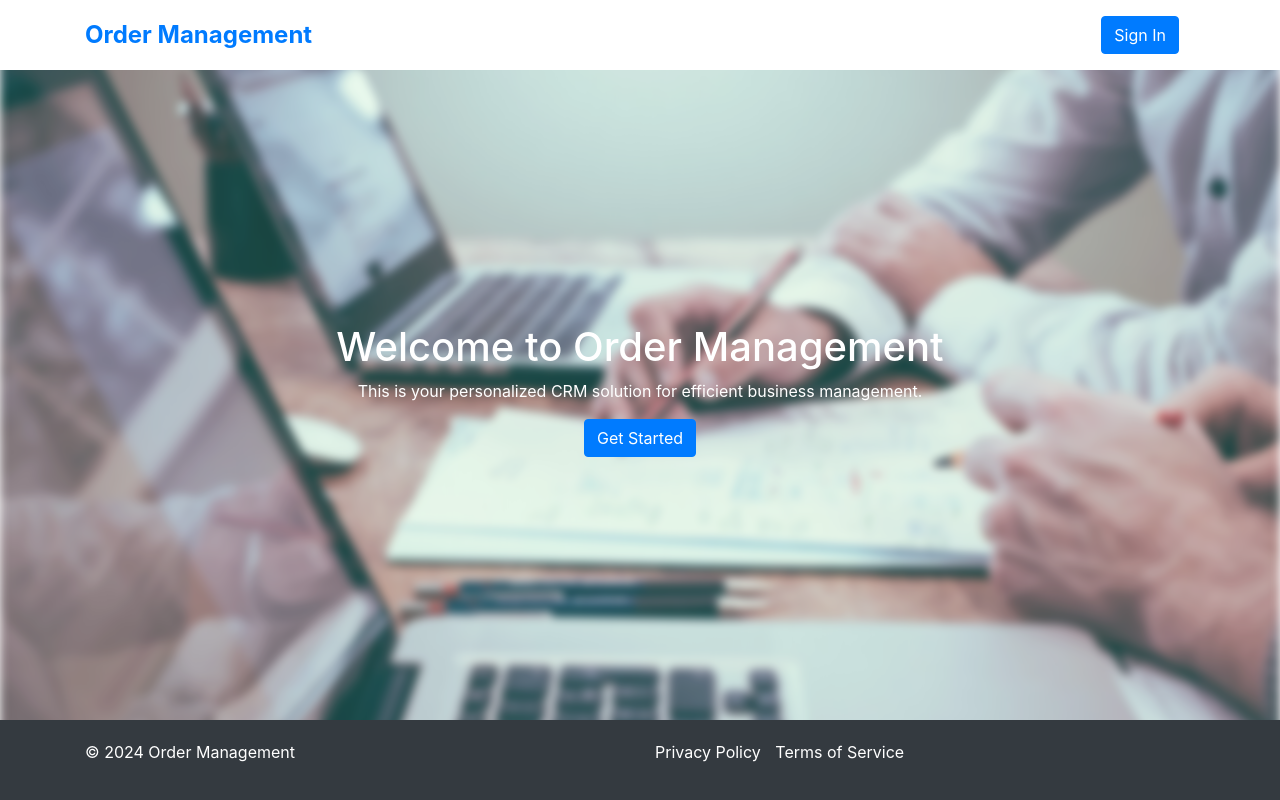
After one commit to udaysk3/Vatsal_Order_Mgmt, a Django app: page / in a window 1280 px wide. The commit adds this page. Run offline with Django 4.2, Linux system fonts and the light colour scheme; some libraries are stand-ins or nearby versions.

Commit message:
New Changes

```diff
--- a/home/urls.py
+++ b/home/urls.py
@@ -11,6 +11,7 @@ urlpatterns = [
     path("new_order", views.newOrder, name="new_order"),
     path("edit_order/<str:id>", views.editOrder, name="edit_order"),
     path("filterbyshop", views.filterByShop, name="filterbyshop"),
+    path("assign_to_manufacturer", views.assign_to_manufacturer, name="assign_to_manufacturer"),
     path("completed_orders", views.completedOrders, name="completed_orders"),
     path("markascomplete/<str:id>", views.markAsComplete, name="markascomplete"),
     path("dashboard", views.dashboard, name="dashboard"),
--- a/home/views.py
+++ b/home/views.py
@@ -18,9 +18,13 @@ def dashboard(request):
 
 @login_required
 def orders(request):
-    orders = Item.objects.filter(completed=False)
+    if request.user.user_type == "manufacturer":
+        orders = Item.objects.filter(assigned_to=request.user, completed=False)
+    else:
+        orders = Item.objects.filter(completed=False)
     shops = Item.objects.values('shop_name').distinct()
-    return render(request, "home/orders.html", {"items": orders, "shops" : shops})
+    mans = User.objects.filter(user_type="manufacturer")
+    return render(request, "home/orders.html", {"items": orders, "shops" : shops, "mans": mans})
 
 
 @login_required
@@ -35,9 +39,14 @@ def Admin(request):
 @login_required
 def newOrder(request):
     if request.method == "POST":
+        if request.POST.get('completed') == 'on':
+             request.POST['completed'] = True
+        else:
+             request.POST['completed'] = False
         try:
             order_data = {
                 'order_id': request.POST.get('order_id'),
+                'order_id_2': request.POST.get('order_id_2'),
                 'order_date': request.POST.get('order_date'),
                 'admin_photo': request.FILES.get('admin_photo'),
                 'manufacturer_photo': request.FILES.get('manufacturer_photo'),
@@ -68,7 +77,7 @@ def newOrder(request):
                 'total_cost': request.POST.get('total_cost', 0),
                 'original_delivery_date': request.POST.get('original_delivery_date'),
                 'customer_name': request.POST.get('customer_name'),
-                'fax_shipping': request.POST.get('fax_shipping'),
+                'fast_shipping': request.POST.get('fast_shipping', False),
                 'address': request.POST.get('address'),
                 'shop_name': request.POST.get('shop_name'),
                 'completed': request.POST.get('completed', False),
@@ -87,6 +96,7 @@ def editOrder(request, id):
     if request.method == 'POST':
         try:
             order.order_id = request.POST.get('order_id', order.getOrderID())
+            order.order_id_2 = request.POST.get('order_id_2', order.get2OrderID())
             order.order_date = request.POST.get('order_date', order.getOrderDate())
             if request.FILES.get('admin_photo'):
                 order.admin_photo = request.FILES.get('admin_photo')
@@ -117,14 +127,20 @@ def editOrder(request, id):
             order.labour3 = request.POST.get('labour3', order.getLabour3())
             order.delivery_cost = request.POST.get('delivery_cost', order.getDeliveryCost())
             order.packaging_cost = request.POST.get('packaging_cost', order.getPackagingCost())
-            order.total_cost = float(order.getPackagingCost()) + float(order.getDeliveryCost())
+            order.total_cost = float(order.getMainStone4) + float(order.getSideStone4) + float(order.getMaterialUsed4) + float(order.getLabour3) + float(order.getPackagingCost()) + float(order.getDeliveryCost())
             if request.POST.get('original_delivery_date'):
                 order.original_delivery_date = request.POST.get('original_delivery_date', order.getOriginalDeliveryDate())
             order.customer_name = request.POST.get('customer_name', order.getCustomerName())
-            order.fax_shipping = request.POST.get('fax_shipping', order.getFaxShipping())
             order.address = request.POST.get('address', order.getAddress())
             order.shop_name = request.POST.get('shop_name', order.getShopName())
-            print(request.POST)
+            if request.POST.get('fast_shipping') == 'on':
+                order.fast_shipping = True
+            else:
+                order.fast_shipping = False
+            if request.POST.get('completed') == 'on':
+                order.completed = True
+            else:
+                order.completed = False
             order.save()
             messages.success(request, "Order updated successfully")
             return redirect('/orders')  # Redirect to home page or any other appropriate URL
@@ -135,14 +151,39 @@ def editOrder(request, id):
 
 def filterByShop(request):
     shop_name = request.POST['shop_name']
-    orders = Item.objects.filter(shop_name=shop_name)
+    if request.user.user_type == "manufacturer":
+        orders = Item.objects.filter(assigned_to=request.user, shop_name=shop_name)
+    else:
+        orders = Item.objects.filter(shop_name=shop_name)
+    mans = User.objects.filter(user_type="manufacturer")
     shops = Item.objects.values('shop_name').distinct()
-    return render(request, "home/orders.html", {"items": orders, "shops": shops})
+    return render(request, "home/orders.html", {"items": orders, "shops": shops, "mans": mans})
+
+def assign_to_manufacturer(request):
+    if request.user.user_type == "manufacturer":
+        orders = Item.objects.filter(completed=False, assigned_to=request.user)
+    else:
+        orders = Item.objects.filter(completed=False)
+    shops = Item.objects.values('shop_name').distinct()
+    mans = User.objects.filter(user_type="manufacturer")
+    if request.method == "GET":
+        return render(request, "home/orders.html", {"items": orders, "shops": shops, "mans": mans})
+    manufacturer = request.POST['manufacturer']
+    man = User.objects.get(id=manufacturer)
+    item = Item.objects.get(id=request.POST['order'])
+    item.assigned_to = man
+    item.save()
+    messages.success(request, "Order assigned to manufacturer")
+    return render(request, "home/orders.html", {"items": orders, "shops": shops, "mans": mans})
 
 def completedOrders(request):
-    orders = Item.objects.filter(completed=True)
+    if request.user.user_type == "manufacturer":
+        orders = Item.objects.filter(completed=True, assigned_to=request.user)
+    else:
+        orders = Item.objects.filter(completed=True)
     shops = Item.objects.values('shop_name').distinct()
-    return render(request, "home/orders.html", {"items": orders, "shops": shops})
+    mans = User.objects.filter(user_type="manufacturer")
+    return render(request, "home/orders.html", {"items": orders, "shops": shops, "mans": mans})
 
 def markAsComplete(request,id):
     try:
--- a/templates/home/dashboard.html
+++ b/templates/home/dashboard.html
@@ -27,7 +27,7 @@
               <button type="button" class="btn btn-primary">Open Orders : {{new_orders}}</button>
             </div>
             <div>
-              <button type="button" class="btn btn-primary">Revenue : {{revenue}}</button>
+              <button type="button" class="btn btn-primary">Revenue : {{total_revenue}}</button>
             </div>
 
           </div>
--- /dev/null
+++ b/templates/home/index.html
@@ -0,0 +1,132 @@
+<!DOCTYPE html>
+{% load static %}
+<html lang="en">
+    <meta charset="UTF-8">
+    <meta name="viewport" content="width=device-width, initial-scale=1.0">
+    <script src="https://cdn.jsdelivr.net/npm/@tabler/core@1.0.0-beta17/dist/js/tabler.min.js"></script>
+<link rel="stylesheet" href="https://cdn.jsdelivr.net/npm/@tabler/core@1.0.0-beta17/dist/css/tabler.min.css">
+<link rel="stylesheet" href="https://cdn.jsdelivr.net/npm/tabler-ui/dist/css/tabler.min.css">
+<link rel="stylesheet" href="https://cdnjs.cloudflare.com/ajax/libs/font-awesome/5.15.3/css/all.min.css">
+<link rel="stylesheet" href="https://stackpath.bootstrapcdn.com/bootstrap/4.5.2/css/bootstrap.min.css">
+
+
+<link rel="shortcut icon" href={% static "assets/img/logo.png" %} type="image/x-icon">
+
+    <title>Order Management</title>
+    <style>
+
+        body::before {
+            content: '';
+            position: fixed;
+            top: 0;
+            left: 0;
+            width: 100%;
+            height: 100%;
+            background-image:url('{% static "assets/img/hero.avif" %}');
+            background-size: cover;
+            filter: blur(5px); /* Adjust the blur value as needed */
+            z-index: -1;
+            opacity: 0.9; /* Adjust the opacity value as needed */
+          }
+
+          body {
+            color: white; /* Text color on top of the background image */
+          }
+          html, body {
+            height: 100%;
+            margin: 0;
+        }
+
+        body {
+            display: flex;
+            flex-direction: column;
+        }
+
+        .container {
+            flex: 1;
+        }
+
+
+        .container-content {
+          display: flex;
+          justify-content: center;
+          align-items: center;
+          min-height: 80vh;
+        }
+
+        .navbar {
+          color: #fff; /* Text color */
+          background-color:#fff;
+      }
+      .navbar-brand {
+          font-size: 24px;
+          font-weight: bold;
+      }
+
+        footer {
+          background-color: #343a40; /* Footer background color */
+          color: white; /* Footer text color */
+          padding: 20px;
+          margin-top: auto;
+        }
+
+        footer a {
+          color: white; /* Footer link color */
+          margin-right: 10px;
+        }
+    </style>
+</head>
+<body>
+    <nav class="navbar navbar-expand-lg bg-white-700">
+        <div class="container">
+            <a class="navbar-brand text-primary" href="/">Order Management</a>
+            {% if user.is_authenticated %}
+            <a class="nav-link text-azure" href="{% url "user:logout" %}"><button class="btn btn-primary">Sign out</button></a>
+            {% else %}
+            <a class="nav-link text-azure" href="{% url "user:login" %}"><button class="btn btn-primary">Sign In</button></a>
+            {% endif %}
+        </div>
+    </nav>
+    {% for message in messages %}
+          <div class="container p-0" style="width:350px">
+            <div class="alert {{ message.tags }} alert-dismissible m-0 text-center" role="alert" >
+              <button type="button" class="close" data-dismiss="alert" aria-label="Close">
+                <span aria-hidden="True">&times;</span>
+              </button>
+             {{ message }}
+            </div>
+          </div>
+          {% endfor %}
+
+        <div class="container-content">
+
+            <div class="text-center">
+                <h1>Welcome to Order Management</h1>
+                <p>This is your personalized CRM solution for efficient business management.</p>
+                <a href="/dashboard" class="btn btn-primary">Get Started</a>
+            </div>
+        </div>
+    </div>
+
+    <footer>
+        <div class="container">
+          <div class="row">
+            <div class="col-md-6">
+              <p>&copy; 2024 Order Management</p>
+            </div>
+            <div class="col-md-6 text-md-end">
+              <a href="#">Privacy Policy</a>
+              <a href="#">Terms of Service</a>
+              <!-- Add more footer links as needed -->
+            </div>
+          </div>
+        </div>
+      </footer>
+      <script src="https://code.jquery.com/jquery-3.5.1.slim.min.js"></script>
+    <script src="https://cdn.jsdelivr.net/npm/@popperjs/core@2.9.2/dist/umd/popper.min.js"></script>
+    <script src="https://stackpath.bootstrapcdn.com/bootstrap/4.5.2/js/bootstrap.min.js"></script>
+    <script src="{% static "libs/jquery/dist/jquery.min.js" %}"></script>
+    <script src="{% static "libs/bootstrap/dist/js/bootstrap.bundle.min.js" %}"></script>
+    <script src="https://cdn.jsdelivr.net/npm/tabler@1.1/dist/js/tabler.min.js"></script>
+</body>
+</html>
```
Also changed, not shown: home/models.py (+11 -7 lines), templates/home/new_order.html (+35 -10 lines), templates/home/orders.html (+64 -16 lines), db.sqlite3, home/migrations/0003_item_order_id_2.py (added), home/migrations/0004_remove_item_fax_shipping_item_fast_shipping.py (added), home/migrations/0005_item_assigned_to.py (added), media/photos/2024/04/29/Screenshot_101.png (added), media/photos/2024/04/29/Screenshot_2024-04-25_083343.png (added), 1 other file.
